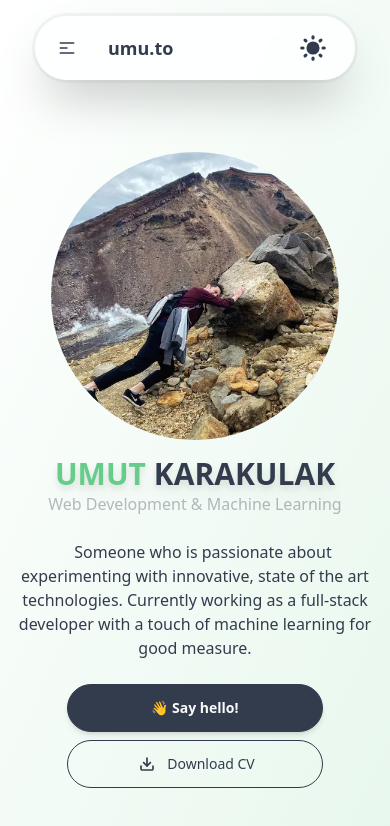
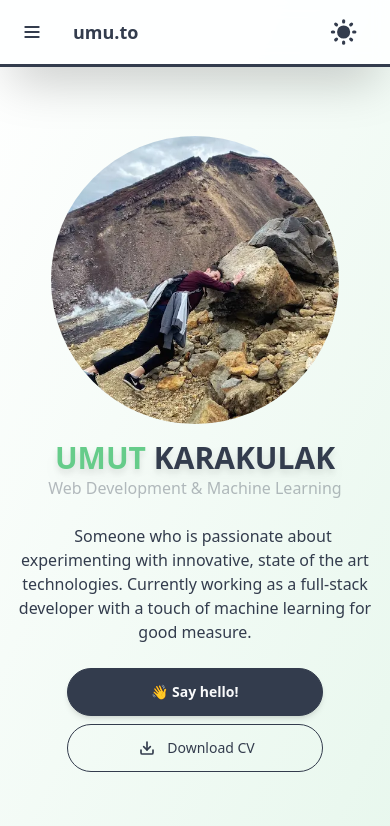
Before and after one commit to umutto/umutto.github.io, a Next.js app: page / in a window 390 px wide. Shown: the top 826 px of the page. Built offline with nearby package versions, Linux system fonts and the light colour scheme.

Commit message:
style: responsive navbar adjustments & cleaning

```diff
--- a/src/components/Navbar.tsx
+++ b/src/components/Navbar.tsx
@@ -1,32 +1,19 @@
-import { ThemeSwitch } from "@/components";
+import { Icon, ThemeSwitch } from "@/components";
 
 type NavbarProps = { routes: { name: string; href: string }[] };
 
 export default function Navbar({ routes }: NavbarProps) {
   return (
-    <div className="sticky top-0 z-50 flex justify-center py-4">
-      <div className="navbar max-w-xs rounded-full bg-base-100/90 py-0 shadow-2xl outline outline-base-content/5 backdrop-blur md:max-w-4xl">
+    <div className="sticky top-0 z-50 flex justify-center pb-4 md:py-4">
+      <div className="navbar w-full md:rounded-full bg-base-100/90 py-0 shadow-2xl outline backdrop-blur md:max-w-xl lg:max-w-4xl">
         <div className="navbar-start">
           <div className="dropdown">
             <div
               tabIndex={0}
               role="button"
-              className="btn btn-circle btn-ghost lg:hidden "
+              className="btn btn-circle btn-ghost md:hidden "
             >
-              <svg
-                xmlns="http://www.w3.org/2000/svg"
-                className="h-5 w-5"
-                fill="none"
-                viewBox="0 0 24 24"
-                stroke="currentColor"
-              >
-                <path
-                  strokeLinecap="round"
-                  strokeLinejoin="round"
-                  strokeWidth="2"
-                  d="M4 6h16M4 12h8m-8 6h16"
-                />
-              </svg>
+              <Icon name="Menu" className="h-5 w-5" />
             </div>
             <ul className="menu dropdown-content menu-md z-[1] mt-3 w-52 gap-2 rounded-box bg-base-100 p-2 shadow">
               {routes.map((item, index) => (
@@ -42,7 +29,7 @@ export default function Navbar({ routes }: NavbarProps) {
             umu.to
           </a>
         </div>
-        <div className="navbar-center ml-10 hidden lg:flex">
+        <div className="navbar-center ml-10 hidden md:flex">
           {routes.map((item, index) => (
             <nav key={index} className="menu menu-horizontal px-1">
               <a
```
